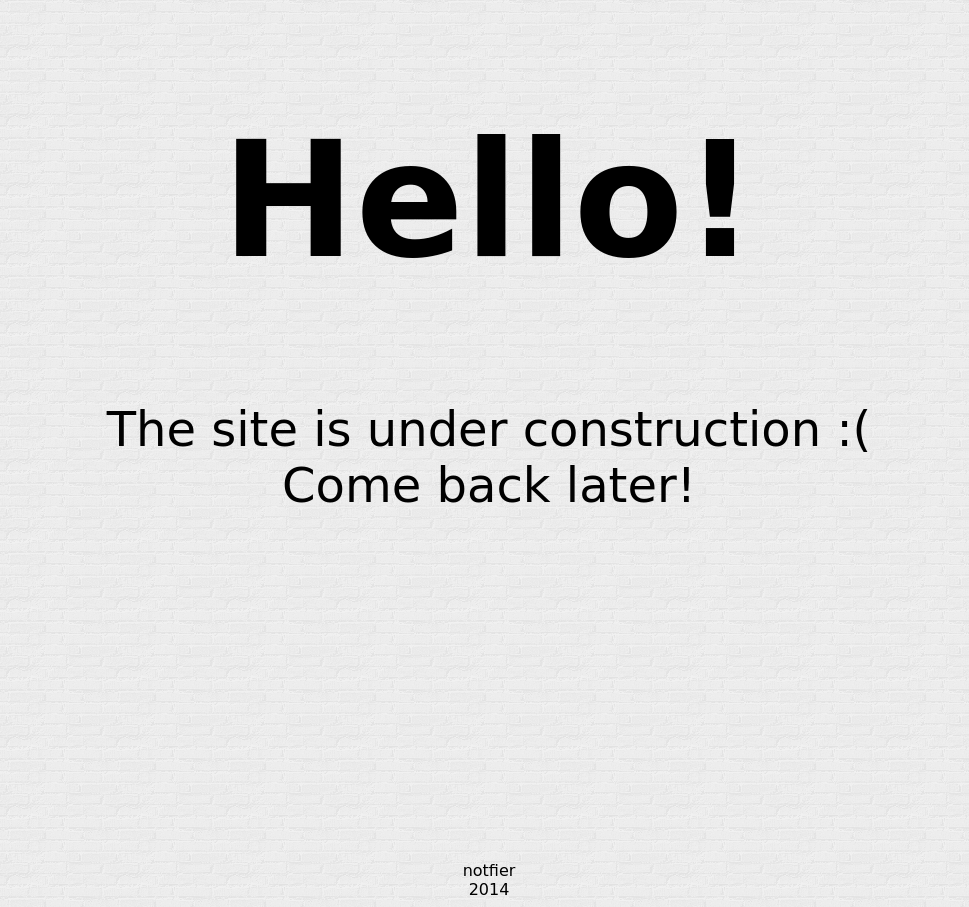
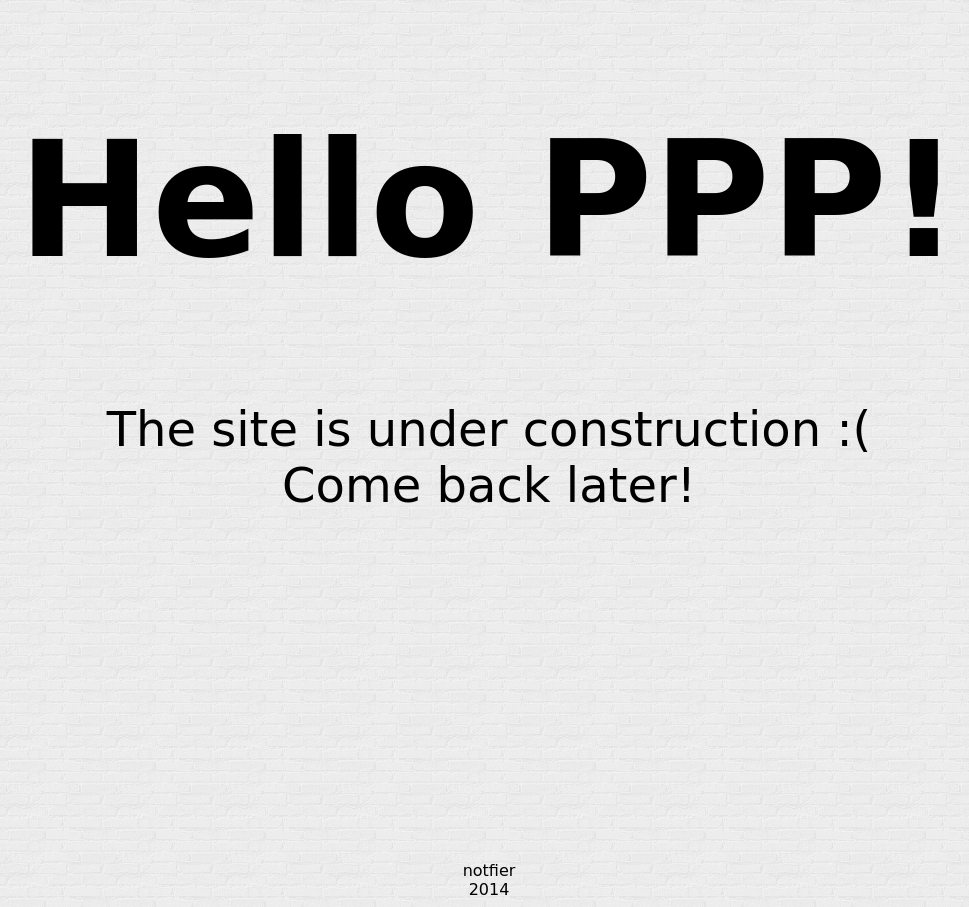
Before and after one commit to notfier/notfier.github.io, a plain HTML site: page index.html in a window 1280 px wide. Shown: the whole page, without its empty margins (151-1120 px from the left). Drawn offline with Linux system fonts and the light colour scheme; a web font is replaced by a local one.

Commit message:
training3

```diff
--- a/index.html
+++ b/index.html
@@ -7,7 +7,7 @@
     <link href='http://fonts.googleapis.com/css?family=Chelsea+Market' rel='stylesheet' type='text/css'>
 </head>
 <body>
-    <h1 class="hello">Hello!</h1>
+    <h1 class="hello">Hello PPP!</h1>
         <p class="par1">The site is under construction :( <br> Come back later!</p>
     <footer class="footer">notfier<br>2014</footer>
 </body>
```
